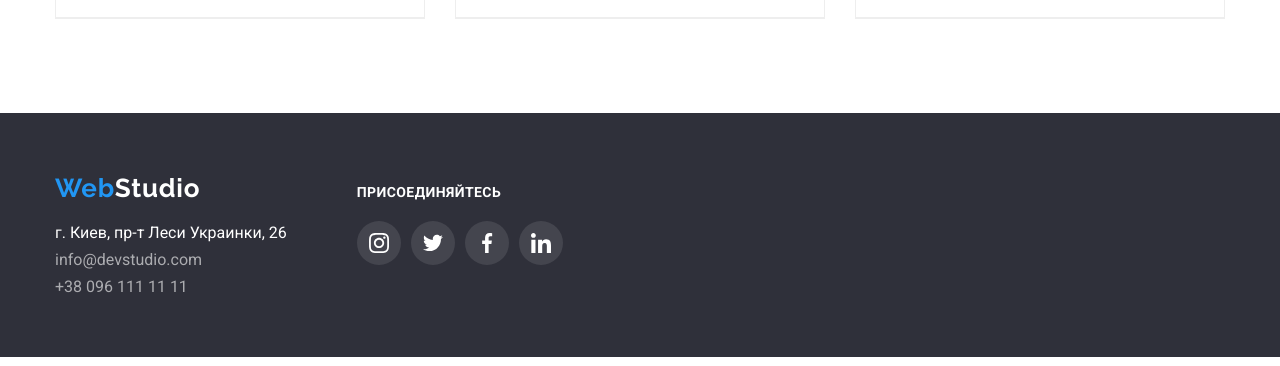
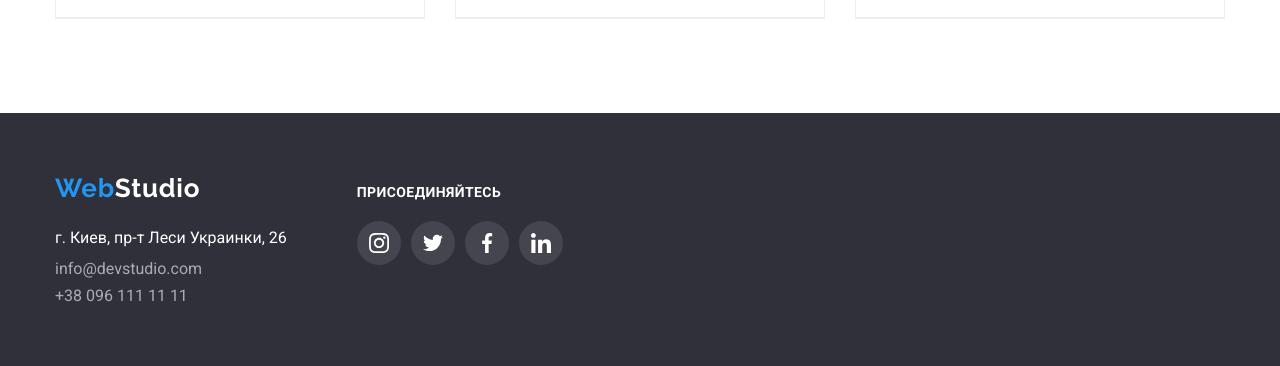
Before and after one commit to Sumaruk-Olga/goit-markup-hw-06, a plain HTML site: page portfolio.html in a window 1280 px wide. Shown: the part 1522-1888 px from the top of the page. Drawn offline with nearby package versions, Linux system fonts and the light colour scheme.

Commit message:
line-height in footer
line-height in footer

```diff
--- a/css/styles.css
+++ b/css/styles.css
@@ -558,6 +558,7 @@ img {
 .footer-text {
   color: var(--white-color);
   margin-bottom: 9px;
+  line-height: 1.71;
 }
 
 .footer {
```
